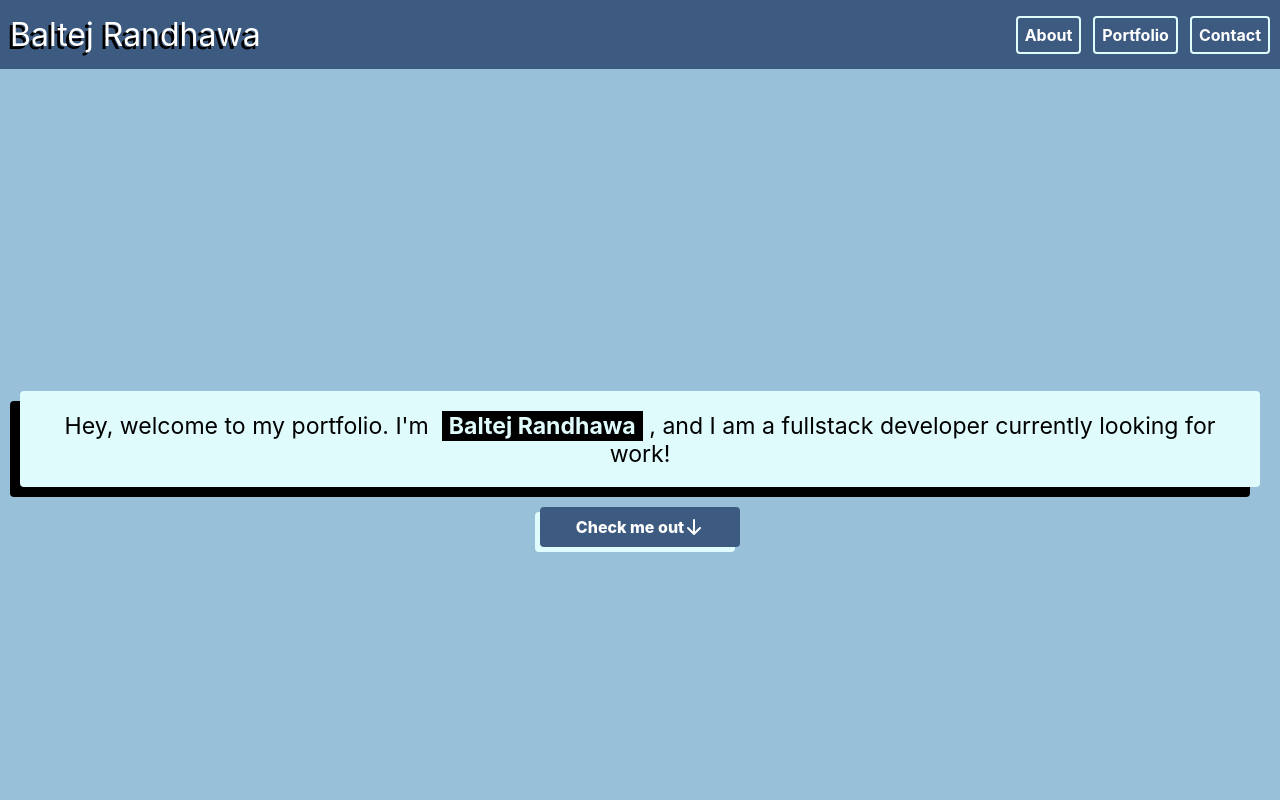
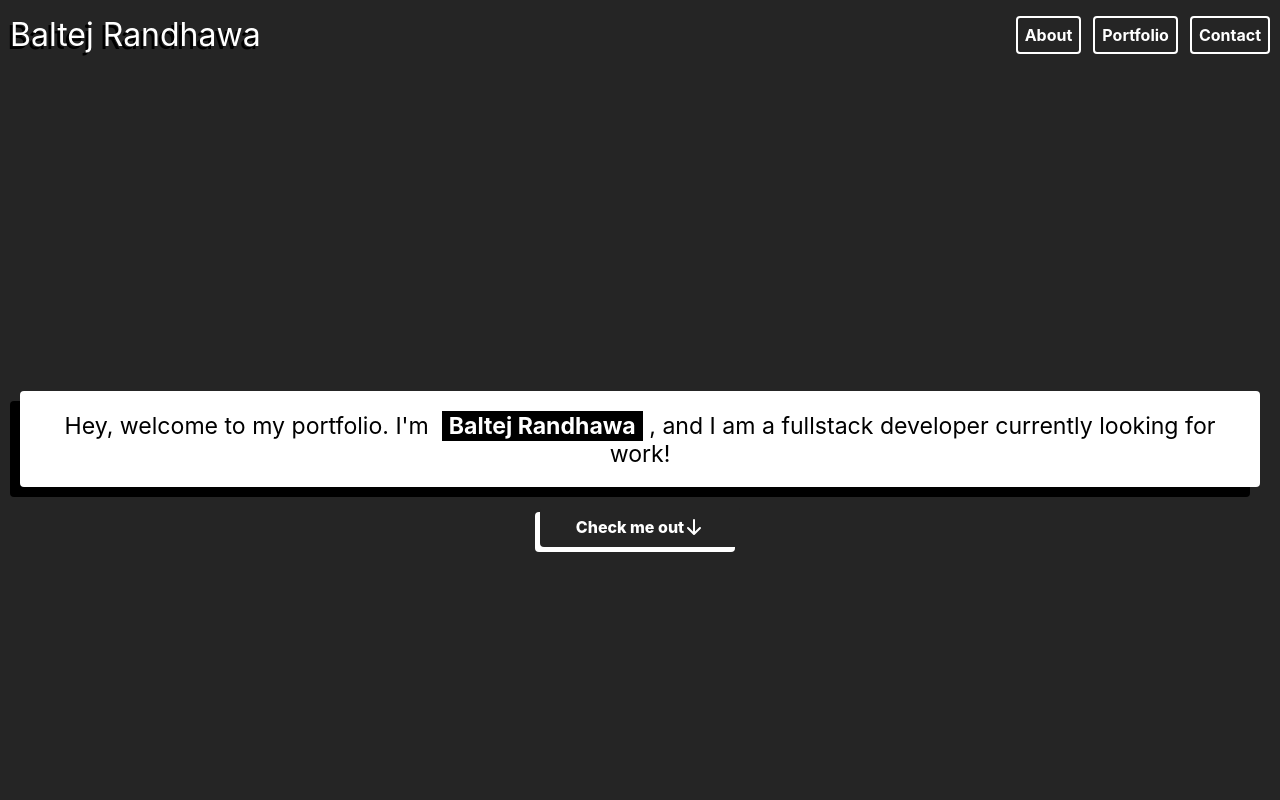
Before and after one commit to brandhawa99/project_portfolio, a React (Create React App) app: page / in a window 1280 px wide. Shown: the top 800 px of the page. Built offline with nearby package versions, Linux system fonts and the light colour scheme; the HTML template or start-up script is replaced by a standard one; a web font is replaced by a local one.

Commit message:
changed colours

```diff
--- a/src/index.css
+++ b/src/index.css
@@ -1,10 +1,9 @@
 @import url('https://fonts.googleapis.com/css2?family=Oleo+Script+Swash+Caps&display=swap');
 
 :root{
-  --primary: #3D5A80 ;
-  --secondary: #98C1D9 ;
-  --accent: #E0FBFC ;
-
+  --primary: #252525 ;
+  --secondary: #252525 ;
+  --accent: #ffff ;
   --header-font:'Oleo Script Swash Caps', cursive;
   --header-text: clamp(1.5rem, 1.0909rem + 2.1818vw, 3rem);
 }
```
